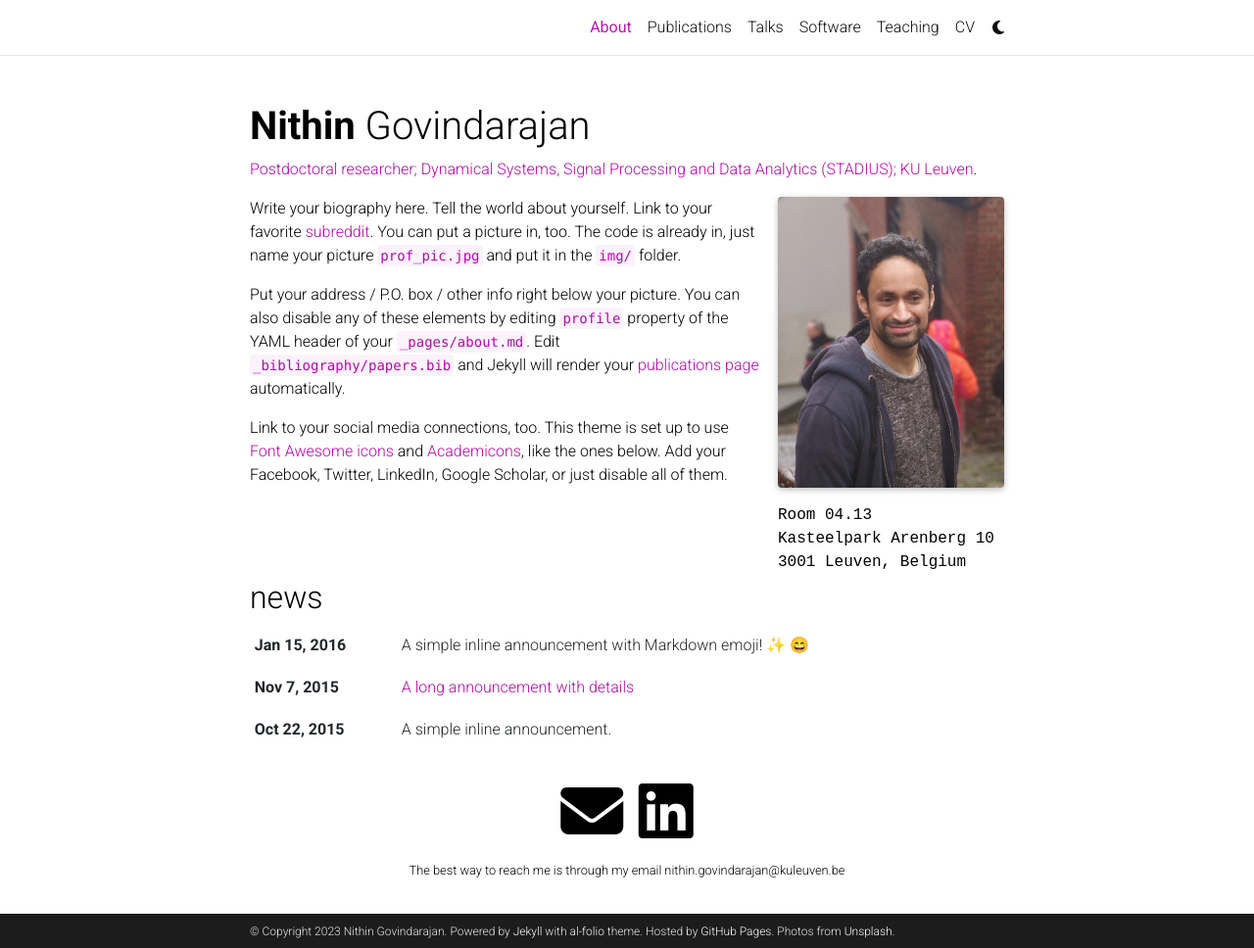
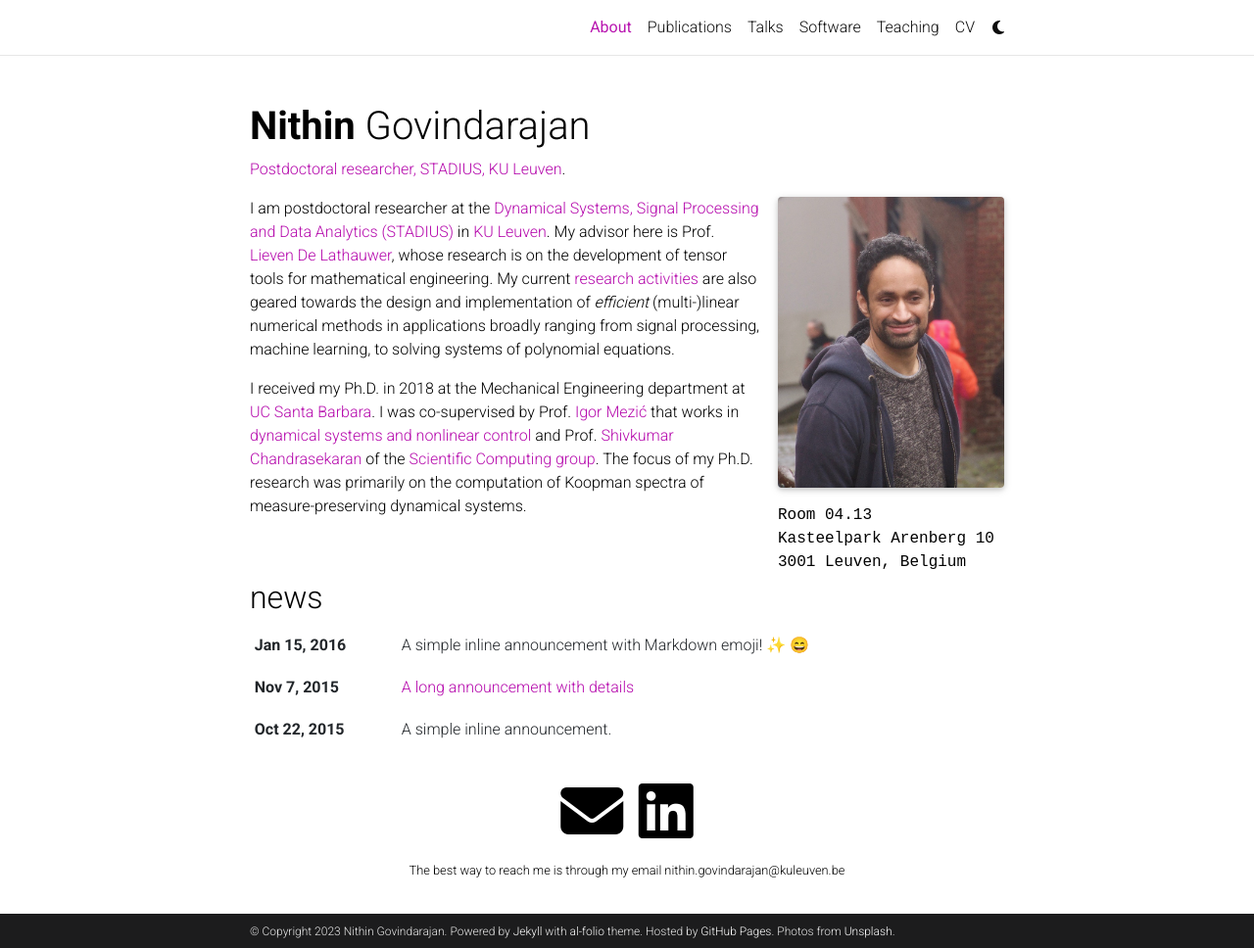
Before and after one commit to nithingovindarajan/nithingovindarajan.github.io, a Jekyll site: the page built from _pages/about.md, in a window 1280 px wide and 968 px high. Shown: the whole window at 98% size. Built offline with Jekyll 4.4.1, drawn with Linux system fonts in a browser that asks for light colours; full-size pictures stand in for the smaller copies a plugin makes; emoji names are drawn with the system emoji font; comment, search, counter and statistics services are not loaded; a style sheet for code colours, icons or effects is not loaded.

Commit message:
added about page

```diff
--- a/_pages/about.md
+++ b/_pages/about.md
@@ -19,8 +19,6 @@
 social: true  # includes social icons at the bottom of the page
 ---
 
-Write your biography here. Tell the world about yourself. Link to your favorite [subreddit](http://reddit.com). You can put a picture in, too. The code is already in, just name your picture `prof_pic.jpg` and put it in the `img/` folder.
+I am postdoctoral researcher at the  [Dynamical Systems, Signal Processing and Data Analytics (STADIUS)](...)  in [KU Leuven](...). My advisor here is Prof. [Lieven De Lathauwer](...), whose research is on the development of tensor tools for mathematical engineering. My current [research activities](/publications) are also geared towards the design and implementation of *efficient* (multi-)linear numerical methods in applications broadly ranging from signal processing, machine learning, to solving systems of polynomial equations.
 
-Put your address / P.O. box / other info right below your picture. You can also disable any of these elements by editing `profile` property of the YAML header of your `_pages/about.md`. Edit `_bibliography/papers.bib` and Jekyll will render your [publications page](/al-folio/publications/) automatically.
-
-Link to your social media connections, too. This theme is set up to use [Font Awesome icons](http://fortawesome.github.io/Font-Awesome/) and [Academicons](https://jpswalsh.github.io/academicons/), like the ones below. Add your Facebook, Twitter, LinkedIn, Google Scholar, or just disable all of them.
+I received my Ph.D. in 2018 at the Mechanical Engineering department at [UC Santa Barbara](https://me.ucsb.edu/). I was co-supervised by Prof. [Igor Mezić](https://me.ucsb.edu/people/igor-mezic) that works in [dynamical systems and nonlinear control](https://mgroup.me.ucsb.edu/) and Prof. [Shivkumar Chandrasekaran](https://engineering.ucsb.edu/people/shiv-chandrasekaran) of the [Scientific Computing group](http://scg.ece.ucsb.edu/index.html). The focus of my Ph.D. research was primarily on the computation of Koopman spectra of measure-preserving dynamical systems.
```
Also changed, not shown: other parts of _pages/about.md (+1 -1 lines).
